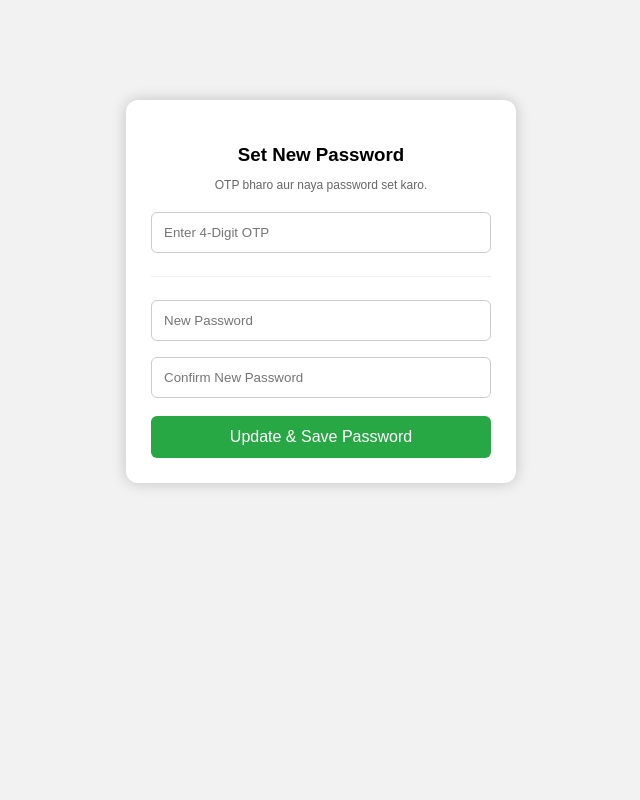
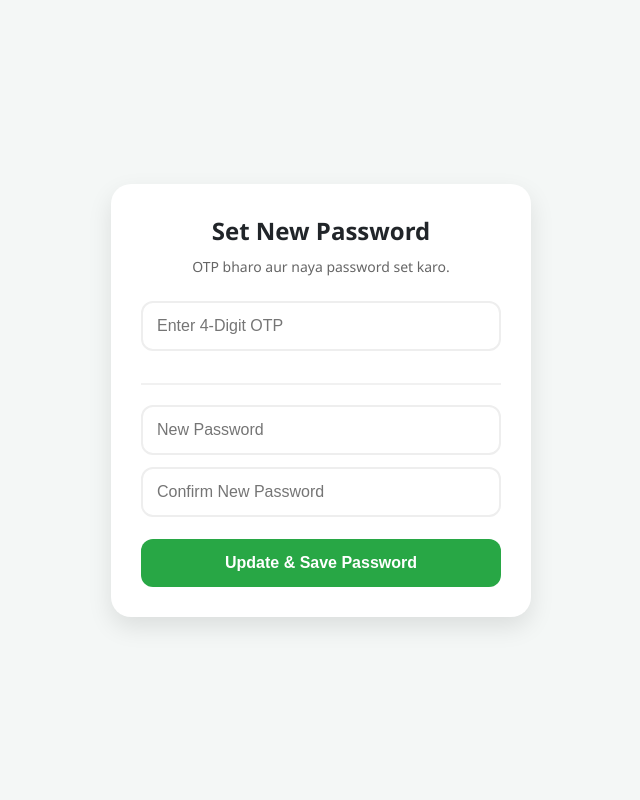
Before and after one commit to hp619/HP, a Flask app: template templates/reset_password.html in a window 1280 px wide. Shown: the whole page, without its empty margins (319-959 px from the left). Run offline with Flask 3, Linux system fonts and the light colour scheme; the template is opened without the code that fills it, so the values that code supplies are empty.

Commit message:
Update reset_password.html

```diff
--- a/templates/reset_password.html
+++ b/templates/reset_password.html
@@ -1,17 +1,82 @@
 <!DOCTYPE html>
-<html>
+<html lang="en">
 <head>
-    <title>Reset Password</title>
+    <meta charset="UTF-8">
+    <meta name="viewport" content="width=device-width, initial-scale=1.0">
+    <title>Set New Password</title>
     <style>
-        body { font-family: Arial; background: #f2f2f2; }
-        .card { width: 340px; background: white; padding: 25px; margin: 100px auto; border-radius: 12px; box-shadow: 0 0 15px rgba(0,0,0,0.2); text-align: center; }
-        h3 { margin-bottom: 10px; }
-        input { width: 100%; padding: 12px; margin: 8px 0; border: 1px solid #ccc; border-radius: 6px; box-sizing: border-box; }
-        button { width: 100%; padding: 12px; background: #28a745; color: white; border: none; border-radius: 6px; cursor: pointer; font-size: 16px; margin-top: 10px; }
-        .alert { background: #f8d7da; color: #721c24; padding: 10px; border-radius: 5px; margin-bottom: 15px; font-size: 13px; }
+        * { box-sizing: border-box; margin: 0; padding: 0; }
+        body {
+            font-family: 'Segoe UI', Tahoma, Geneva, Verdana, sans-serif;
+            background: #f4f7f6;
+            display: flex;
+            align-items: center;
+            justify-content: center;
+            min-height: 100vh;
+            padding: 20px;
+        }
+        .card {
+            width: 100%;
+            max-width: 420px;
+            background: white;
+            padding: 30px;
+            border-radius: 20px;
+            box-shadow: 0 10px 25px rgba(0,0,0,0.1);
+            text-align: center;
+        }
+        h3 { color: #212529; margin-bottom: 10px; font-size: 24px; }
+        p { font-size: 14px; color: #666; margin-bottom: 25px; }
+
+        .form-group { margin-bottom: 15px; text-align: left; }
+
+        input {
+            width: 100%;
+            padding: 14px;
+            border: 2px solid #eee;
+            border-radius: 12px;
+            font-size: 16px;
+            transition: 0.3s;
+            outline: none;
+            margin-bottom: 12px;
+        }
+        input:focus { border-color: #28a745; background: #f9fffb; }
+
+        button {
+            width: 100%;
+            padding: 15px;
+            background: #28a745;
+            color: white;
+            border: none;
+            border-radius: 12px;
+            cursor: pointer;
+            font-size: 16px;
+            font-weight: bold;
+            margin-top: 10px;
+            transition: 0.3s;
+        }
+        button:hover { background: #218838; transform: translateY(-1px); }
+
+        .alert {
+            background: #f8d7da;
+            color: #721c24;
+            padding: 12px;
+            border-radius: 10px;
+            margin-bottom: 20px;
+            font-size: 14px;
+            border: 1px solid #f5c6cb;
+        }
+
+        hr { margin: 20px 0; border: 0; border-top: 2px solid #f1f1f1; }
+
+        /* Mobile Styles */
+        @media (max-width: 480px) {
+            .card { padding: 25px 20px; }
+            h3 { font-size: 20px; }
+        }
     </style>
 </head>
 <body>
+
 <div class="card">
     {% with messages = get_flashed_messages() %}
       {% if messages %}
@@ -22,16 +87,19 @@
     {% endwith %}
 
     <h3>Set New Password</h3>
-    <p style="font-size: 12px; color: #666;">OTP bharo aur naya password set karo.</p>
+    <p>OTP bharo aur naya password set karo.</p>
 
     <form action="/verify-reset-password" method="POST">
         <input type="number" name="otp" placeholder="Enter 4-Digit OTP" required>
-        <hr style="margin: 15px 0; border: 0; border-top: 1px solid #eee;">
+
+        <hr>
+
         <input type="password" name="new_password" placeholder="New Password" required minlength="6">
         <input type="password" name="conf_password" placeholder="Confirm New Password" required minlength="6">
 
         <button type="submit">Update & Save Password</button>
     </form>
 </div>
+
 </body>
 </html>
```
